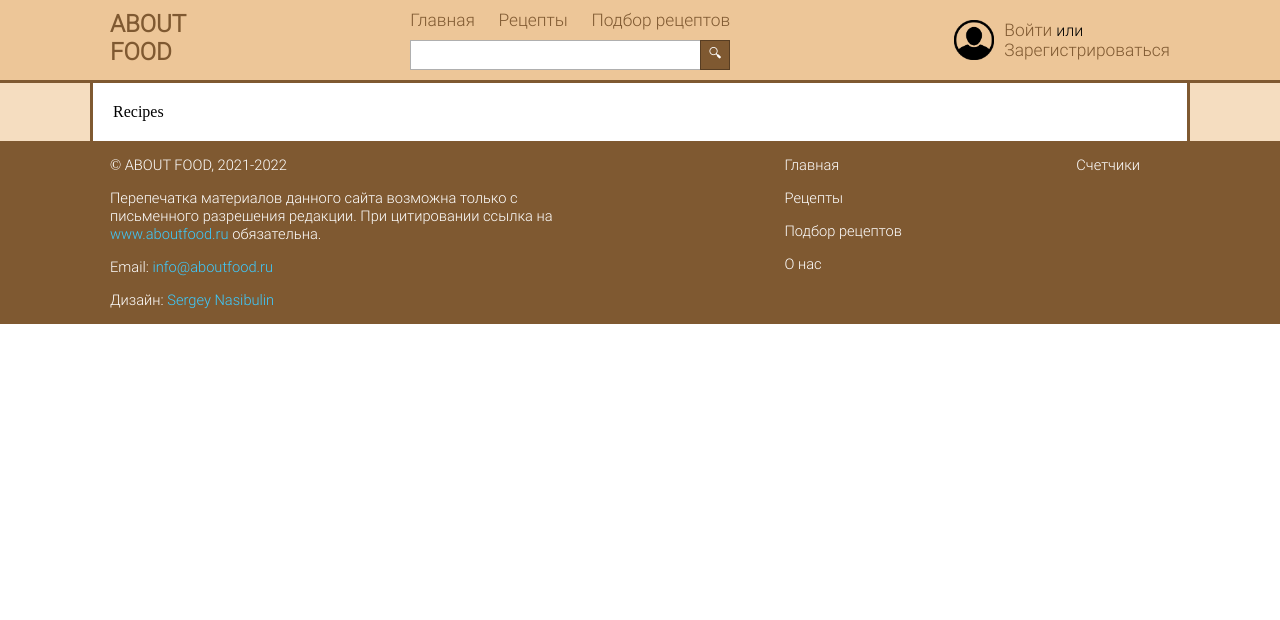
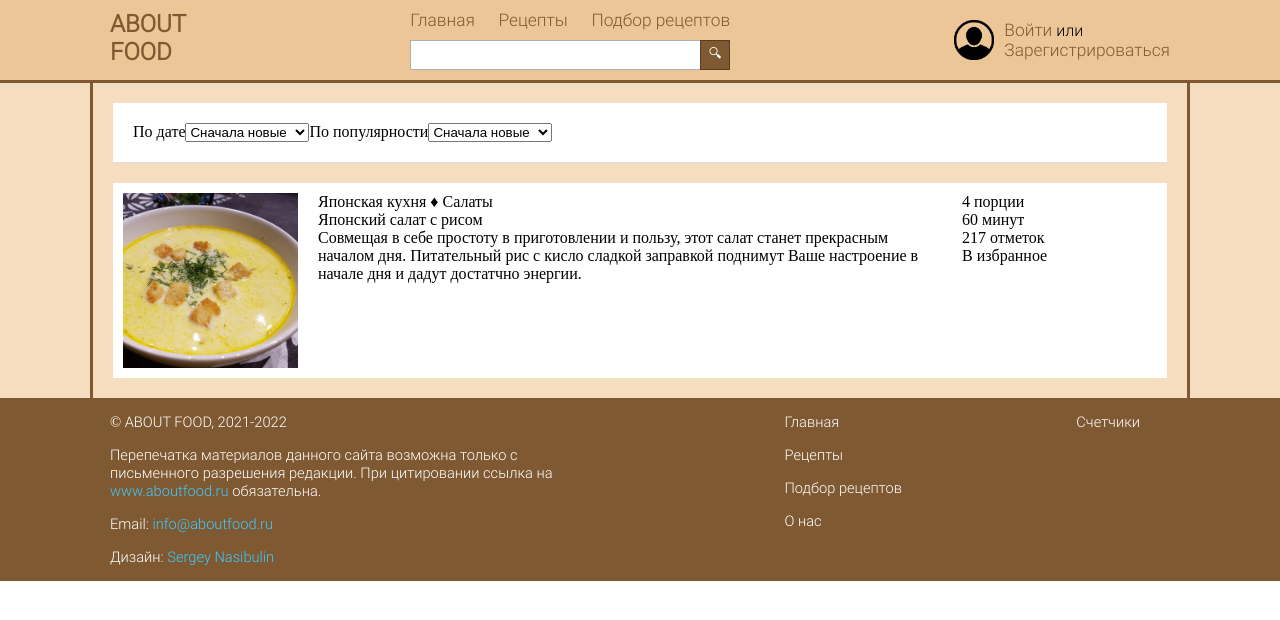
Before and after one commit to rowdyhub/aboutfood_react, a React (Create React App) app: page /recipes in a window 1280 px wide. Shown: the top 620 px of the page. Built offline with nearby package versions, Linux system fonts and the light colour scheme.

Commit message:
New component

```diff
--- a/src/components/content/Content.module.css
+++ b/src/components/content/Content.module.css
@@ -12,7 +12,7 @@
     width: 1100px;
     max-width: 1100px;
     margin: auto;
-    background: var(--white);
+    background-color: var(--milc);
     border-right: 3px solid var(--brown);
     border-left: 3px solid var(--brown);
     padding: 20px;
--- a/src/components/content/recipes/Recipes.jsx
+++ b/src/components/content/recipes/Recipes.jsx
@@ -2,8 +2,40 @@ import styles from "./Recipes.module.css"
 
 let Recipes = () => {
     return (
-        <div>
-            Recipes
+        <div className={styles.recipesCont}>
+            <div className={styles.filter}>
+
+                <label htmlFor="filDate">По дате</label>
+                <select name="filDate" id="filDate">
+                    <option value="new">Сначала новые</option>
+                    <option value="old">Сначала старые</option>
+                </select>
+
+                <label htmlFor="filRel">По популярности</label>
+                <select name="filRel" id="filRel">
+                    <option value="new">Сначала новые</option>
+                    <option value="old">Сначала старые</option>
+                </select>
+
+            </div>
+            <div className={styles.recipesCardCont}>
+                <div className={styles.recipesCard}>
+                    <div className={styles.cover}>
+
+                    </div>
+                    <div className={styles.discription}>
+                        <div>Японская кухня     ♦    Салаты</div>
+                        <div>Японский салат с рисом</div>
+                        <div>Совмещая в себе простоту в приготовлении и пользу, этот салат станет прекрасным началом дня. Питательный рис с кисло сладкой заправкой поднимут Ваше настроение в начале дня и дадут достатчно энергии.</div>
+                    </div>
+                    <div className={styles.stat}>
+                        <div>4 порции</div>
+                        <div>60 минут</div>
+                        <div>217 отметок</div>
+                        <div>В избранное</div>
+                    </div>
+                </div>
+            </div>
         </div>
     );
 }
--- a/src/components/content/recipes/Recipes.module.css
+++ b/src/components/content/recipes/Recipes.module.css
@@ -0,0 +1,48 @@
+.recipesCont {
+    width: 100%;
+    position: relative;
+}
+
+.filter {
+    position: relative;
+    display: block;
+    border-bottom: 1px solid #00000020;
+    background-color: var(--white);
+    padding: 20px;
+    margin-bottom: 20px;
+}
+
+.recipesCardCont {
+    width: 100%;
+    position: relative;
+}
+
+.recipesCard {
+    display: flex;
+    background-color: var(--white);
+    padding: 10px;
+    height: 175px;
+}
+
+.cover {
+    width: 175px;
+    min-width: 175px;
+    height: 100%;
+
+    background: url(/public/images/p_O.jpg) no-repeat;
+    background-size: cover;
+    background-position: 50%;
+}
+
+.discription {
+    width: 90%;
+    height: 100%;
+    padding: 0px 20px;
+}
+
+.stat {
+    width: 175px;
+    min-width: 175px;
+    height: 100%;
+    padding: 0px 20px;
+}
```
